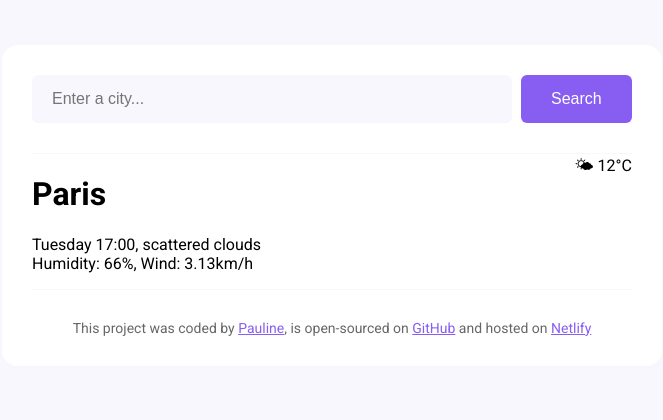
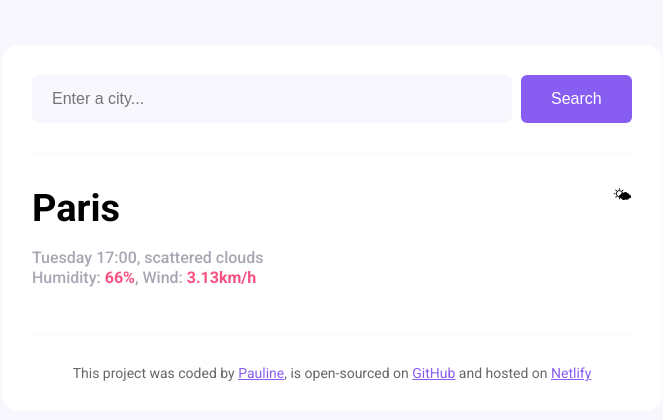
Before and after one commit to lapyaephyu/meteo, a plain HTML site: page index.html in a window 1280 px wide. Shown: the whole page, without its empty margins (308-971 px from the left). Drawn offline with Linux system fonts and the light colour scheme.

Commit message:
added div and span elements

```diff
--- a/index.html
+++ b/index.html
@@ -30,14 +30,17 @@
       <main>
         <div class="weather-app-data">
           <div>
-            <h1>Paris</h1>
-            <p>
+            <h1 class="weather-app-city">Paris</h1>
+            <p class="weather-app-details">
               Tuesday 17:00, scattered clouds
               <br />
-              Humidity: 66%, Wind: 3.13km/h
+              Humidity: <strong>66%</strong>, Wind: <strong>3.13km/h</strong>
             </p>
           </div>
-          <div>🌤 12°C</div>
+          <div class="weather-app-temperature">
+            <div class="weather-app-icon">🌤</div>
+            <div clkaweather-app-temperature 12°C
+          </div>
         </div>
       </main>
 
--- a/src/style.css
+++ b/src/style.css
@@ -11,6 +11,7 @@ header {
 a {
   color: #885df1;
 }
+
 .weather-app {
   background: white;
   max-width: 600px;
@@ -39,11 +40,30 @@ a {
   color: white;
 }
 
+main {
+  padding: 30px 0;
+}
+
 .weather-app-data {
   display: flex;
   justify-content: space-between;
 }
 
+.weather-app-city {
+  margin: 0;
+  font-size: 38px;
+  line-height: 48px;
+}
+
+.weather-app-details {
+  font-size: 16px;
+  line-height: 20px;
+  color: rgba(39, 33, 66, 0.4);
+  font-weight: 500;
+}
+.weather-app-details strong {
+  color: #f65282;
+}
 footer {
   border-top: 1px solid #f9f7fe;
   padding: 30px 0 0 0;
```
